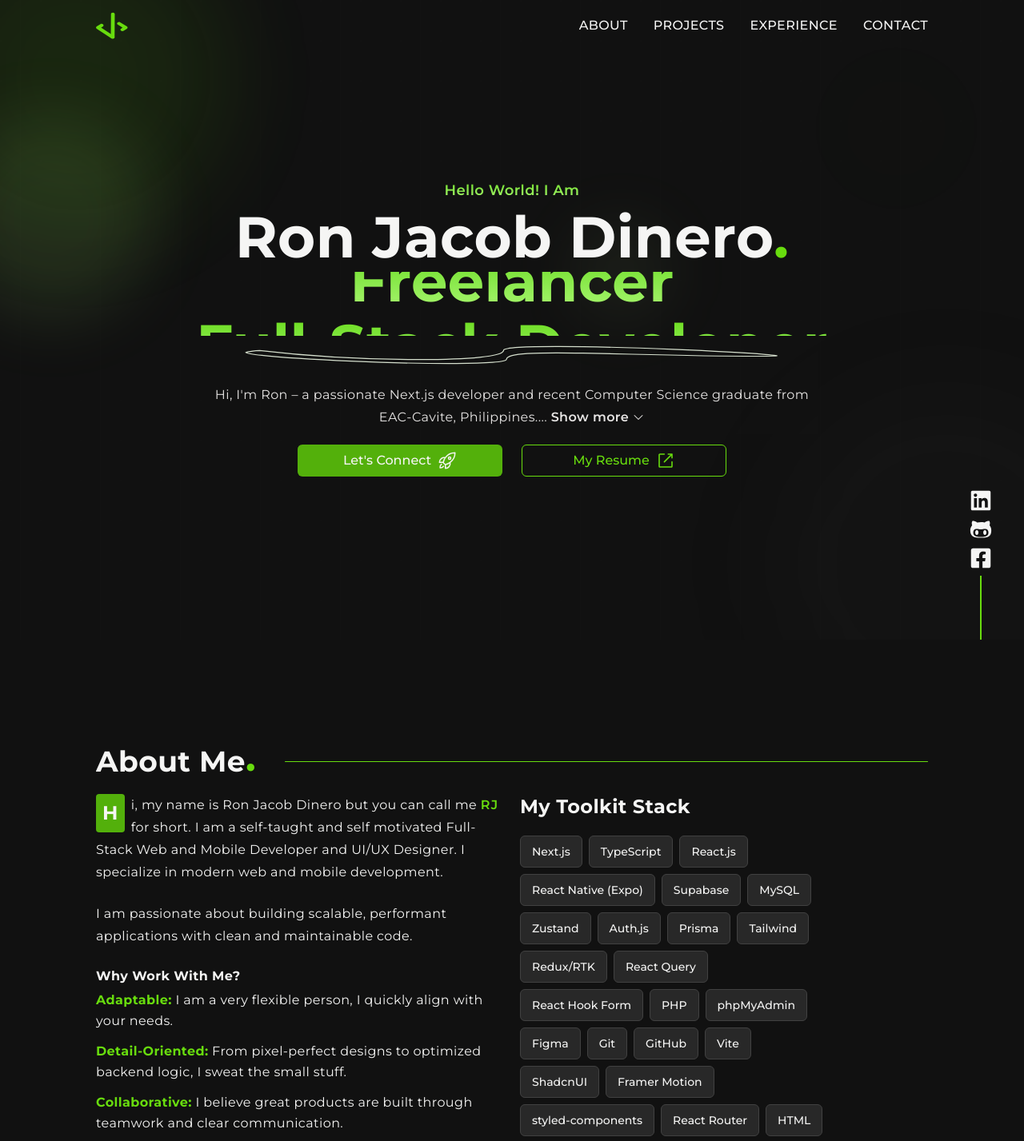
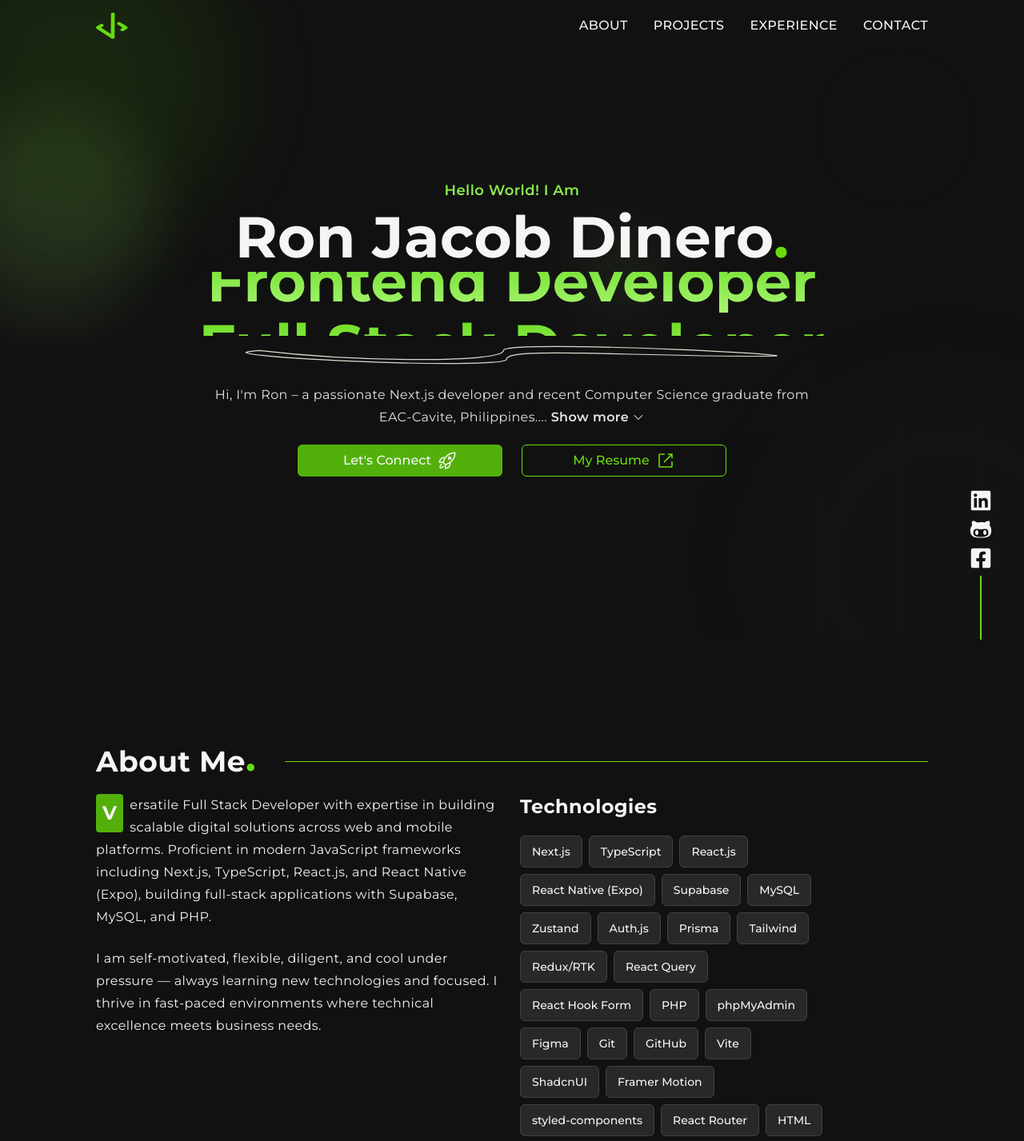
Before and after one commit to ronjacobdinero15/next-portfolio, a Next.js app: page / in a window 1280 px wide. Shown: the top 1427 px of the page at 80% size. Built offline with nearby package versions, Linux system fonts and the light colour scheme.

Commit message:
modified previous work exp descriptions

```diff
--- a/src/components/about.tsx
+++ b/src/components/about.tsx
@@ -1,147 +1,8 @@
-import Button from "@/components/button"
 import Reveal from "@/components/reveal"
 import Section from "@/components/section"
 import SectionLink from "@/components/section-link"
+import Technologies from "@/components/technologies"
 import Text from "@/components/text"
-import {
-  FaBootstrap,
-  FaCss3Alt,
-  FaFigma,
-  FaGitAlt,
-  FaGithubAlt,
-  FaHtml5,
-  FaJava,
-  FaReact,
-} from "react-icons/fa"
-import { IoLogoJavascript } from "react-icons/io5"
-import { RiNextjsFill, RiSupabaseFill, RiTailwindCssFill } from "react-icons/ri"
-import {
-  SiExpo,
-  SiMysql,
-  SiPhp,
-  SiPhpmyadmin,
-  SiPrisma,
-  SiReacthookform,
-  SiReactquery,
-  SiReactrouter,
-  SiRedux,
-  SiShadcnui,
-  SiStyledcomponents,
-  SiTypescript,
-  SiVite,
-} from "react-icons/si"
-
-const TECH_STACK = [
-  {
-    name: "Next.js",
-    icon: <RiNextjsFill />,
-  },
-  {
-    name: "TypeScript",
-    icon: <SiTypescript />,
-  },
-  {
-    name: "React.js",
-    icon: <FaReact />,
-  },
-  {
-    name: "React Native (Expo)",
-    icon: <SiExpo />,
-  },
-  {
-    name: "Supabase",
-    icon: <RiSupabaseFill />,
-  },
-  {
-    name: "MySQL",
-    icon: <SiMysql />,
-  },
-  {
-    name: "Zustand",
-  },
-  {
-    name: "Auth.js",
-  },
-  {
-    name: "Prisma",
-    icon: <SiPrisma />,
-  },
-  {
-    name: "Tailwind",
-    icon: <RiTailwindCssFill />,
-  },
-  {
-    name: "Redux/RTK",
-    icon: <SiRedux />,
-  },
-  {
-    name: "React Query",
-    icon: <SiReactquery />,
-  },
-  {
-    name: "React Hook Form",
-    icon: <SiReacthookform />,
-  },
-  {
-    name: "PHP",
-    icon: <SiPhp />,
-  },
-  {
-    name: "phpMyAdmin",
-    icon: <SiPhpmyadmin />,
-  },
-  {
-    name: "Figma",
-    icon: <FaFigma />,
-  },
-  {
-    name: "Git",
-    icon: <FaGitAlt />,
-  },
-  {
-    name: "GitHub",
-    icon: <FaGithubAlt />,
-  },
-  {
-    name: "Vite",
-    icon: <SiVite />,
-  },
-  {
-    name: "ShadcnUI",
-    icon: <SiShadcnui />,
-  },
-  {
-    name: "Framer Motion",
-  },
-  {
-    name: "styled-components",
-    icon: <SiStyledcomponents />,
-  },
-  {
-    name: "React Router",
-    icon: <SiReactrouter />,
-  },
-  {
-    name: "HTML",
-    icon: <FaHtml5 />,
-  },
-  {
-    name: "CSS",
-    icon: <FaCss3Alt />,
-  },
-  {
-    name: "JavaScript",
-    icon: <IoLogoJavascript />,
-  },
-  {
-    name: "Java",
-    icon: <FaJava />,
-  },
-  {
-    name: "Bootstrap",
-    icon: <FaBootstrap />,
-  },
-]
 
 function About() {
   return (
@@ -152,13 +13,11 @@
         <div>
           <Reveal>
             <Text className="first-letter first-letter:bg-accent-600 leading-7 first-letter:float-left first-letter:mr-2 first-letter:rounded-sm first-letter:p-2 first-letter:text-2xl first-letter:font-bold">
-              Hi, my name is Ron Jacob Dinero but you can call me{" "}
-              <span className="text-accent-500 font-semibold tracking-widest">
-                RJ
-              </span>{" "}
-              for short. I am a self-taught and self motivated Full-Stack Web
-              and Mobile Developer and UI/UX Designer. I specialize in modern
-              web and mobile development.
+              Versatile Full Stack Developer with expertise in building scalable
+              digital solutions across web and mobile platforms. Proficient in
+              modern JavaScript frameworks including Next.js, TypeScript,
+              React.js, and React Native (Expo), building full-stack
+              applications with Supabase, MySQL, and PHP.
             </Text>
           </Reveal>
 
@@ -166,63 +25,17 @@
 
           <Reveal>
             <Text className="leading-7">
-              I am passionate about building scalable, performant applications
-              with clean and maintainable code.
+              I am self-motivated, flexible, diligent, and cool under pressure —
+              always learning new technologies and focused. I thrive in
+              fast-paced environments where technical excellence meets business
+              needs.
             </Text>
           </Reveal>
 
           <br />
-
-          <div className="space-y-1">
-            <Reveal>
-              <Text className="font-bold">Why Work With Me?</Text>
-            </Reveal>
-
-            <Reveal>
-              <div className="[&_span]:text-accent-500 space-y-3 [&_span]:leading-7">
-                <Text>
-                  <span className="font-bold">Adaptable:</span> I am a very
-                  flexible person, I quickly align with your needs.
-                </Text>
-                <Text>
-                  <span className="font-bold">Detail-Oriented:</span> From
-                  pixel-perfect designs to optimized backend logic, I sweat the
-                  small stuff.
-                </Text>
-                <Text>
-                  <span className="font-bold">Collaborative:</span> I believe
-                  great products are built through teamwork and clear
-                  communication.
-                </Text>
-              </div>
-            </Reveal>
-          </div>
         </div>
 
-        <div>
-          <Reveal>
-            <Text size="h2" className="mb-3 font-bold">
-              My Toolkit Stack
-            </Text>
-          </Reveal>
-
-          <div className="relative">
-            <ul className="flex flex-wrap gap-2 py-2 md:max-w-xl lg:max-w-3/4">
-              {TECH_STACK.map((tech) => (
-                <li key={tech.name} className="group">
-                  <span className="[&>svg]:!fill-primary-400/50 absolute top-2 right-0 bottom-16 -z-10 hidden md:group-hover:!block [&>svg]:size-52 [&>svg]:lg:size-52">
-                    {tech?.icon && tech.icon}
-                  </span>
-                  <Reveal>
-                    <Button variant="secondary" size="small">
-                      <Text size="h5">{tech.name}</Text>
-                    </Button>
-                  </Reveal>
-                </li>
-              ))}
-            </ul>
-          </div>
-        </div>
+        <Technologies />
       </div>
     </Section>
   )
--- a/src/components/contact.tsx
+++ b/src/components/contact.tsx
@@ -31,7 +31,7 @@
           >
             <IoSend className="group-hover:fill-accent-500 hidden size-7 transition-colors duration-100 sm:block" />
             <span className="group-hover:text-accent-500 text-xl font-medium shadow-md transition-colors duration-100">
-              ronjacobdinero15@gmail.com
+              ronjacobworks@gmail.com
             </span>
           </Link>
         </Reveal>
--- a/src/components/experience.tsx
+++ b/src/components/experience.tsx
@@ -10,11 +10,19 @@
   return (
     <li className="py-5 tracking-wide text-pretty first:pt-0 last:pb-0 md:py-7">
       <div className="space-y-1.5">
+        <div className="flex items-center justify-between">
           <Reveal>
             <Text size="h2" className="text-accent-500 font-bold">
               {exp.jobTitle}
             </Text>
           </Reveal>
+
+          <Reveal className="hidden lg:block">
+            <Text size="h3">
+              {exp.dateWorked} | {exp.workedLength}
+            </Text>
+          </Reveal>
+        </div>
 
         <Reveal>
           <Text size="h3">
@@ -23,28 +31,35 @@
           </Text>
         </Reveal>
 
-        <Reveal>
-          <Text className="text-stone-300">
+        <Reveal className="lg:hidden">
+          <Text>
             {exp.dateWorked} | {exp.workedLength}
           </Text>
         </Reveal>
 
+        <div className="space-y-1.5 md:pl-5">
           <Reveal>
-          <Text className="text-stone-300 lg:leading-7">{exp.description}</Text>
+            <ul className="list-disc space-y-0.5 text-stone-300 lg:leading-7">
+              {exp.description.map((desc, idx) => (
+                <li key={idx} className="ml-4">
+                  {desc}
+                </li>
+              ))}
+            </ul>
           </Reveal>
-
           <Reveal>
             <ul className="5 mt-2 flex flex-wrap gap-2">
               {exp.skillsUsed.map((skill: string) => (
                 <li
                   key={skill}
-                className="bg-primary-400/50 border-primary-400 rounded-md border px-2 py-1 select-none md:px-3 md:py-2"
+                  className="bg-primary-400/50 border-primary-400 rounded-md border px-2 py-1 select-none md:px-2.5 md:py-1.5"
                 >
-                <Text>{skill}</Text>
+                  <Text size="h5">{skill}</Text>
                 </li>
               ))}
             </ul>
           </Reveal>
+        </div>
       </div>
     </li>
   )
--- a/src/components/experiences.tsx
+++ b/src/components/experiences.tsx
@@ -7,13 +7,18 @@
   {
     companyName: "JVL Electronics",
     employmentType: "Freelance",
-    jobTitle: "Full Stack Developer & UI/UX Designer",
-    dateWorked: "June 2025 - Aug 2025",
-    workedLength: "3 mos",
-    description:
-      "Freelance project for an e-commerce website selling Korean car parts.",
+    jobTitle: "Full Stack Developer",
+    dateWorked: "May 2025 - Aug 2025",
+    workedLength: "4 mos",
+    description: [
+      "Designed modern and intuitive user interfaces and wireframes using Figma.",
+      "Built using Next.js for the customer storefront to optimize SEO performance and initial page load speeds, while implemented Vite for the admin dashboard for better user experience.",
+      "Integrated Medusa.js headless commerce platform for the admin panel for faster development.",
+    ],
     skillsUsed: [
       "Next.js",
+      "Vite",
+      "Medusa.js",
       "React.js",
       "Supabase",
       "Prisma",
@@ -33,11 +38,14 @@
   {
     companyName: "ROC.PH Digital Marketing Services",
     employmentType: "Internship",
-    jobTitle: "Frontend Developer & UI/UX Designer",
-    dateWorked: "Jun 2024 - Jul 2024",
-    workedLength: "2 mos",
-    description:
-      "Spent my college academic internship mostly working on web designs using Figma, and working on the company side-project to build an appointment web application system and integrate appointments to google calendar for both the client and our company CEO to google calendar for scheduled and notified events.",
+    jobTitle: "Frontend Developer | UI/UX Designer",
+    dateWorked: "Jun 2024 - Sep 2024",
+    workedLength: "4 mos",
+    description: [
+      "Redesigned and implemented user interfaces for the company's internal systems.",
+      "Conducted user research to identify clients needs and preferences and translated into design solutions.",
+      "Developed the company's appointment web application system using Google Calendar API to automate event scheduling between the clients and the CEO.",
+    ],
     skillsUsed: [
       "Figma",
       "HTML",
--- a/src/components/intro.tsx
+++ b/src/components/intro.tsx
@@ -27,7 +27,7 @@
           <div className="loader h-14 sm:h-16 lg:h-20">
             <div className="words">
               <span className="word gradient-highlight flex items-center text-center text-5xl font-bold sm:text-6xl lg:text-7xl">
-                <span>Full-Stack</span>
+                <span>Full Stack</span>
                 {}
                 <span className="hidden md:inline"> Developer</span>
               </span>
@@ -36,10 +36,10 @@
                 <span className="hidden md:inline"> Designer</span>
               </span>
               <span className="word gradient-highlight text-center text-5xl font-bold sm:text-6xl lg:text-7xl">
-                Freelancer
+                Frontend Developer
               </span>
               <span className="word gradient-highlight flex items-center text-center text-5xl font-bold sm:text-6xl lg:text-7xl">
-                <span>Full-Stack</span>
+                <span>Full Stack</span>
                 <span className="hidden md:inline"> Developer</span>
               </span>
             </div>
--- a/src/components/reveal.tsx
+++ b/src/components/reveal.tsx
@@ -6,9 +6,10 @@
 type RevealProps = {
   children: React.ReactNode
   width?: string
+  className?: string
 }
 
-function Reveal({ children, width = "w-fit" }: RevealProps) {
+function Reveal({ children, width = "w-fit", className }: RevealProps) {
   const ref = useRef(null)
   const isInView = useInView(ref, { once: true })
   const mainControls = useAnimation()
@@ -22,7 +23,7 @@
   }, [isInView, mainControls, slideControls])
 
   return (
-    <div ref={ref} className={`${width} relative overflow-hidden`}>
+    <div ref={ref} className={`${width} relative overflow-hidden ${className}`}>
       <motion.div
         variants={{
           hidden: { opacity: 0, y: 75 },
--- a/src/components/section.tsx
+++ b/src/components/section.tsx
@@ -1,5 +1,11 @@
 type SectionProps = {
-  id?: "intro" | "about" | "projects" | "experience" | "contact"
+  id?:
+    | "intro"
+    | "about"
+    | "projects"
+    | "experience"
+    | "certifications"
+    | "contact"
   children: React.ReactNode
   className?: string
 }
--- /dev/null
+++ b/src/components/technologies.tsx
@@ -0,0 +1,173 @@
+import Button from "@/components/button"
+import Reveal from "@/components/reveal"
+import Text from "@/components/text"
+
+import {
+  FaBootstrap,
+  FaCss3Alt,
+  FaFigma,
+  FaGitAlt,
+  FaGithubAlt,
+  FaHtml5,
+  FaJava,
+  FaReact,
+} from "react-icons/fa"
+import { IoLogoJavascript } from "react-icons/io5"
+import { RiNextjsFill, RiSupabaseFill, RiTailwindCssFill } from "react-icons/ri"
+import {
+  SiExpo,
+  SiMysql,
+  SiPhp,
+  SiPhpmyadmin,
+  SiPrisma,
+  SiReacthookform,
+  SiReactquery,
+  SiReactrouter,
+  SiRedux,
+  SiShadcnui,
+  SiStyledcomponents,
+  SiTypescript,
+  SiVite,
+} from "react-icons/si"
+
+const TECH_STACK = [
+  {
+    name: "Next.js",
+    icon: <RiNextjsFill />,
+  },
+  {
+    name: "TypeScript",
+    icon: <SiTypescript />,
+  },
+  {
+    name: "React.js",
+    icon: <FaReact />,
+  },
+  {
+    name: "React Native (Expo)",
+    icon: <SiExpo />,
+  },
+  {
+    name: "Supabase",
+    icon: <RiSupabaseFill />,
+  },
+  {
+    name: "MySQL",
+    icon: <SiMysql />,
+  },
+  {
+    name: "Zustand",
+  },
+  {
+    name: "Auth.js",
+  },
+  {
+    name: "Prisma",
+    icon: <SiPrisma />,
+  },
+  {
+    name: "Tailwind",
+    icon: <RiTailwindCssFill />,
+  },
+  {
+    name: "Redux/RTK",
+    icon: <SiRedux />,
+  },
+  {
+    name: "React Query",
+    icon: <SiReactquery />,
+  },
+  {
+    name: "React Hook Form",
+    icon: <SiReacthookform />,
+  },
+  {
+    name: "PHP",
+    icon: <SiPhp />,
+  },
+  {
+    name: "phpMyAdmin",
+    icon: <SiPhpmyadmin />,
+  },
+  {
+    name: "Figma",
+    icon: <FaFigma />,
+  },
+  {
+    name: "Git",
+    icon: <FaGitAlt />,
+  },
+  {
+    name: "GitHub",
+    icon: <FaGithubAlt />,
+  },
+  {
+    name: "Vite",
+    icon: <SiVite />,
+  },
+  {
+    name: "ShadcnUI",
+    icon: <SiShadcnui />,
+  },
+  {
+    name: "Framer Motion",
+  },
+  {
+    name: "styled-components",
+    icon: <SiStyledcomponents />,
+  },
+  {
+    name: "React Router",
+    icon: <SiReactrouter />,
+  },
+  {
+    name: "HTML",
+    icon: <FaHtml5 />,
+  },
+  {
+    name: "CSS",
+    icon: <FaCss3Alt />,
+  },
+  {
+    name: "JavaScript",
+    icon: <IoLogoJavascript />,
+  },
+  {
+    name: "Java",
+    icon: <FaJava />,
+  },
+  {
+    name: "Bootstrap",
+    icon: <FaBootstrap />,
+  },
+]
+
+function Technologies() {
+  return (
+    <div>
+      <Reveal>
+        <Text size="h2" className="mb-3 font-bold">
+          Technologies
+        </Text>
+      </Reveal>
+
+      <div className="relative">
+        <ul className="flex flex-wrap gap-2 py-2 md:max-w-xl lg:max-w-3/4">
+          {TECH_STACK.map((tech) => (
+            <li key={tech.name} className="group">
+              <span className="[&>svg]:!fill-primary-400/50 absolute top-2 right-0 bottom-16 -z-10 hidden md:group-hover:!block [&>svg]:size-52 [&>svg]:lg:size-52">
+                {tech?.icon && tech.icon}
+              </span>
+              <Reveal>
+                <Button variant="secondary" size="small">
+                  <Text size="h5">{tech.name}</Text>
+                </Button>
+              </Reveal>
+            </li>
+          ))}
+        </ul>
+      </div>
+    </div>
+  )
+}
+export default Technologies
--- a/src/constants/types.ts
+++ b/src/constants/types.ts
@@ -18,6 +18,6 @@
   jobTitle: string
   dateWorked: string
   workedLength: string
-  description: string
+  description: string[]
   skillsUsed: string[]
 }
```
Also changed, not shown: 1 other file (tests, documents, lock files or other folders). Lines whose indentation alone changed are shown as unchanged.
